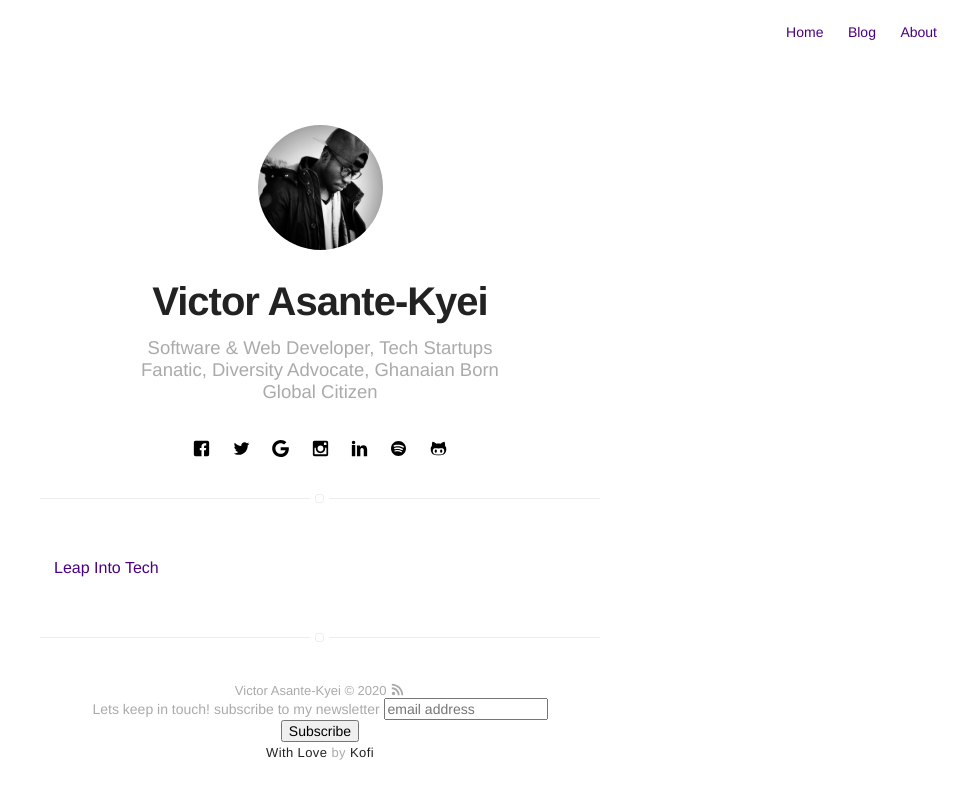
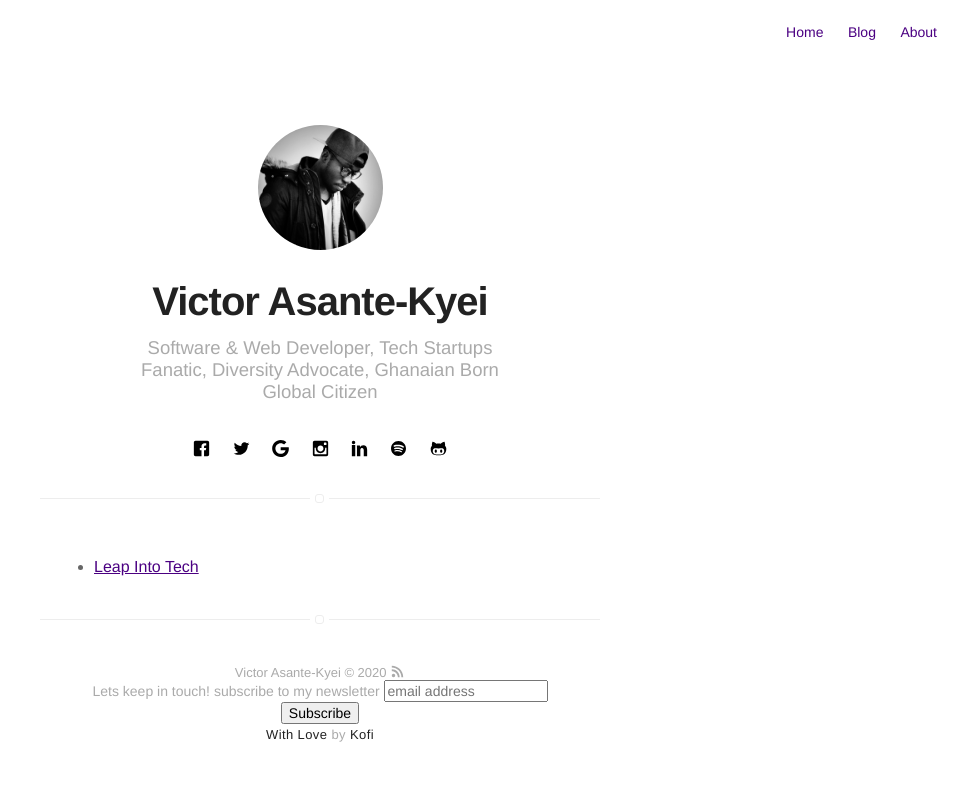
Before and after one commit to BruhKofi/bruhkofi.github.io, a Jekyll site: the page built from projects.html, in a window 1280 px wide. Shown: the top 799 px of the page, without its empty margins (320-1280 px from the left). Built offline with Jekyll 4.4.1, drawn with Linux system fonts in a browser that asks for light colours; a script that is not in the unit is left out; comment, search, counter and statistics services are not loaded.

Commit message:
Update from Forestry.io victorasantekyei@yahoo.co.uk updated projects.html

```diff
--- a/projects.html
+++ b/projects.html
@@ -8,8 +8,14 @@ description: Some Projects. Technologies used may primarily include but are not
 <section class="list">
 
   <div class="item">
-  <a class="url" href="google.com"> Leap Into Tech
-  </a>
+    <ul>
+
+      <li>
+        <a class="url" href="leapintotech.com"> Leap Into Tech</a>
+      </>
+
+    </ul>
+
   </div>
 
   {% comment %}
```
